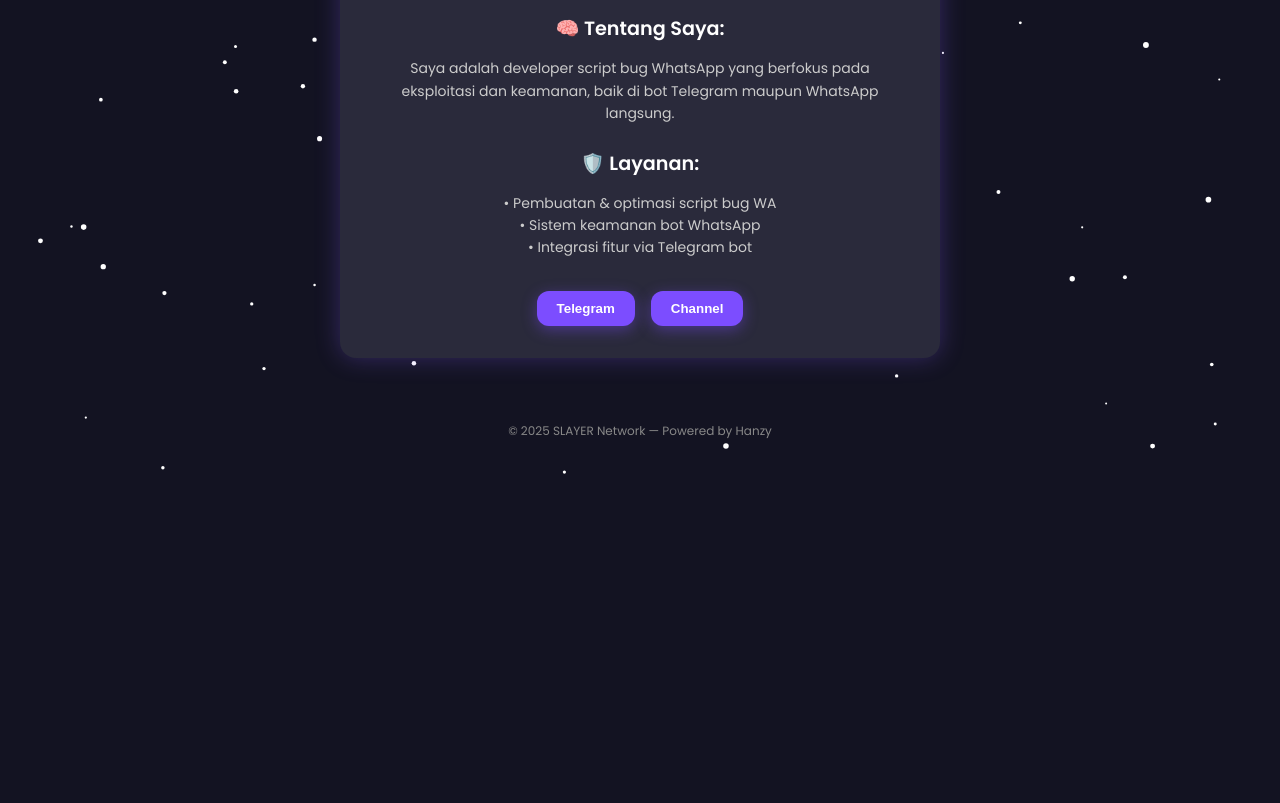
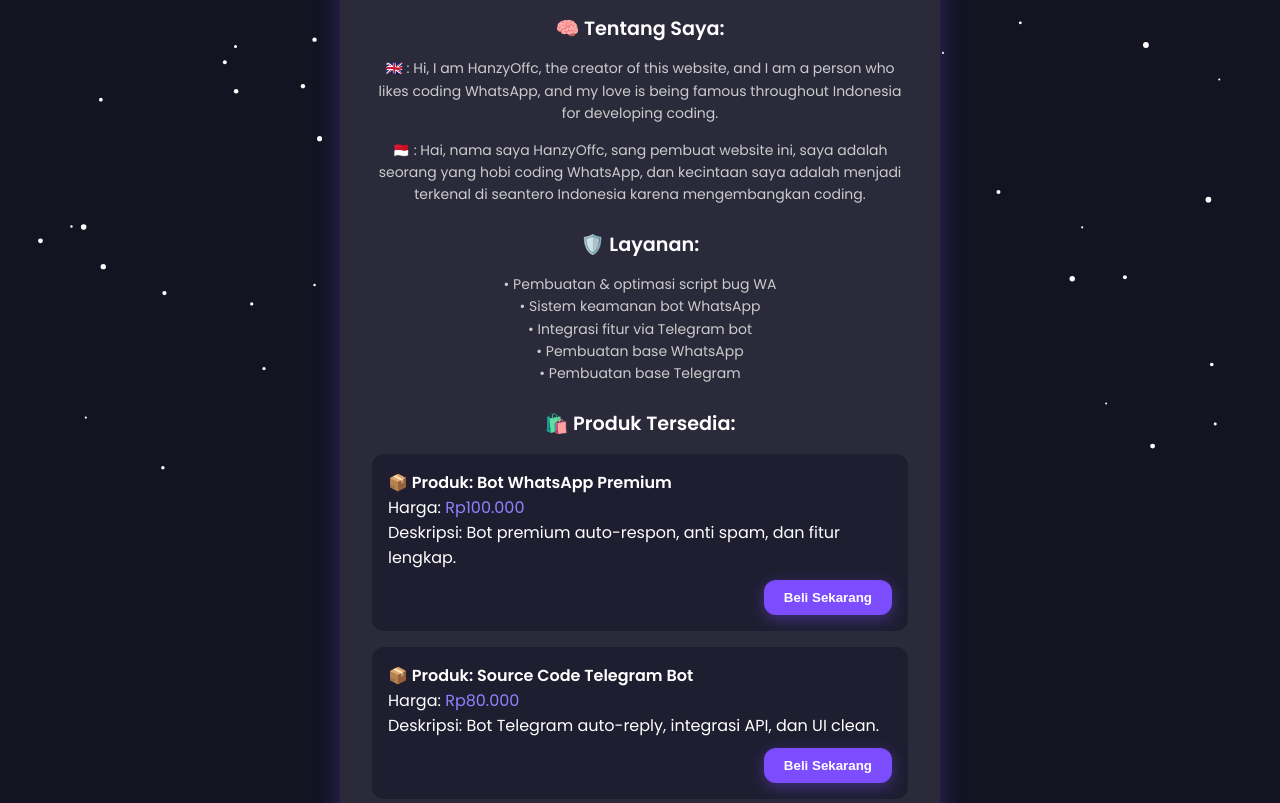
Before and after one commit to HanzyyOffc/ServerTes, a plain HTML site: page index.html in a window 1280 px wide. Shown: the part 320-1123 px from the top of the page. Before the commit the page ends 864 px from the top, so only its background shows below. Drawn offline with Linux system fonts and the light colour scheme.

Commit message:
index.html

```diff
--- a/index.html
+++ b/index.html
@@ -174,14 +174,39 @@
   <p>私は — WhatsApp テムを破壊しようとしているボットです。賢くご利用ください。</p>
 
   <div class="section-title">🧠 Tentang Saya:</div>
-  <p>Saya adalah developer script bug WhatsApp yang berfokus pada eksploitasi dan keamanan, baik di bot Telegram maupun WhatsApp langsung.</p>
+  <p>🇬🇧 : Hi, I am HanzyOffc, the creator of this website, and I am a person who likes coding WhatsApp, and my love is being famous throughout Indonesia for developing coding.</p>
+  <p>🇲🇨 : Hai, nama saya HanzyOffc, sang pembuat website ini, saya adalah seorang yang hobi coding WhatsApp, dan kecintaan saya adalah menjadi terkenal di seantero Indonesia karena mengembangkan coding.</p>
 
   <div class="section-title">🛡️ Layanan:</div>
   <p>
     • Pembuatan & optimasi script bug WA<br>
     • Sistem keamanan bot WhatsApp<br>
-    • Integrasi fitur via Telegram bot
+    • Integrasi fitur via Telegram bot<br>
+    • Pembuatan base WhatsApp<br>
+    • Pembuatan base Telegram
   </p>
+
+  <div class="section-title">🛍️ Produk Tersedia:</div>
+
+  <div style="margin-top: 1rem; text-align: left;">
+    <div style="background: #1e1e30; padding: 1rem; border-radius: 12px; margin-bottom: 1rem;">
+      <strong>📦 Produk: Bot WhatsApp Premium</strong><br>
+      Harga: <span style="color:#8f82ff;">Rp100.000</span><br>
+      Deskripsi: Bot premium auto-respon, anti spam, dan fitur lengkap.
+      <div style="text-align: right; margin-top: 10px;">
+        <button class="btn" onclick="beliProduk('Bot WhatsApp Premium')">Beli Sekarang</button>
+      </div>
+    </div>
+
+    <div style="background: #1e1e30; padding: 1rem; border-radius: 12px;">
+      <strong>📦 Produk: Source Code Telegram Bot</strong><br>
+      Harga: <span style="color:#8f82ff;">Rp80.000</span><br>
+      Deskripsi: Bot Telegram auto-reply, integrasi API, dan UI clean.
+      <div style="text-align: right; margin-top: 10px;">
+        <button class="btn" onclick="beliProduk('Source Code Telegram Bot')">Beli Sekarang</button>
+      </div>
+    </div>
+  </div>
 
   <div class="btn-group">
     <button class="btn" onclick="playClick()">Telegram</button>
@@ -194,7 +219,7 @@
 <!-- Audio Klik -->
 <audio id="clickSound" src="https://cdn.pixabay.com/download/audio/2023/03/06/audio_658bdb84a7.mp3?filename=click-124467.mp3" preload="auto"></audio>
 
-<!-- JS: Login, Audio, Auth -->
+<!-- JS Login, Audio, Produk -->
 <script>
   const loginModal = document.getElementById("loginModal");
 
@@ -226,6 +251,12 @@
     } else {
       alert("❌ Login gagal! Username/password salah.");
     }
+  }
+
+  function beliProduk(namaProduk) {
+    playClick();
+    const pesan = encodeURIComponent("Halo kak, saya tertarik membeli: " + namaProduk);
+    window.open("https://t.me/XyHanzyy?text=" + pesan, "_blank");
   }
 
   window.onclick = function(e) {
```
